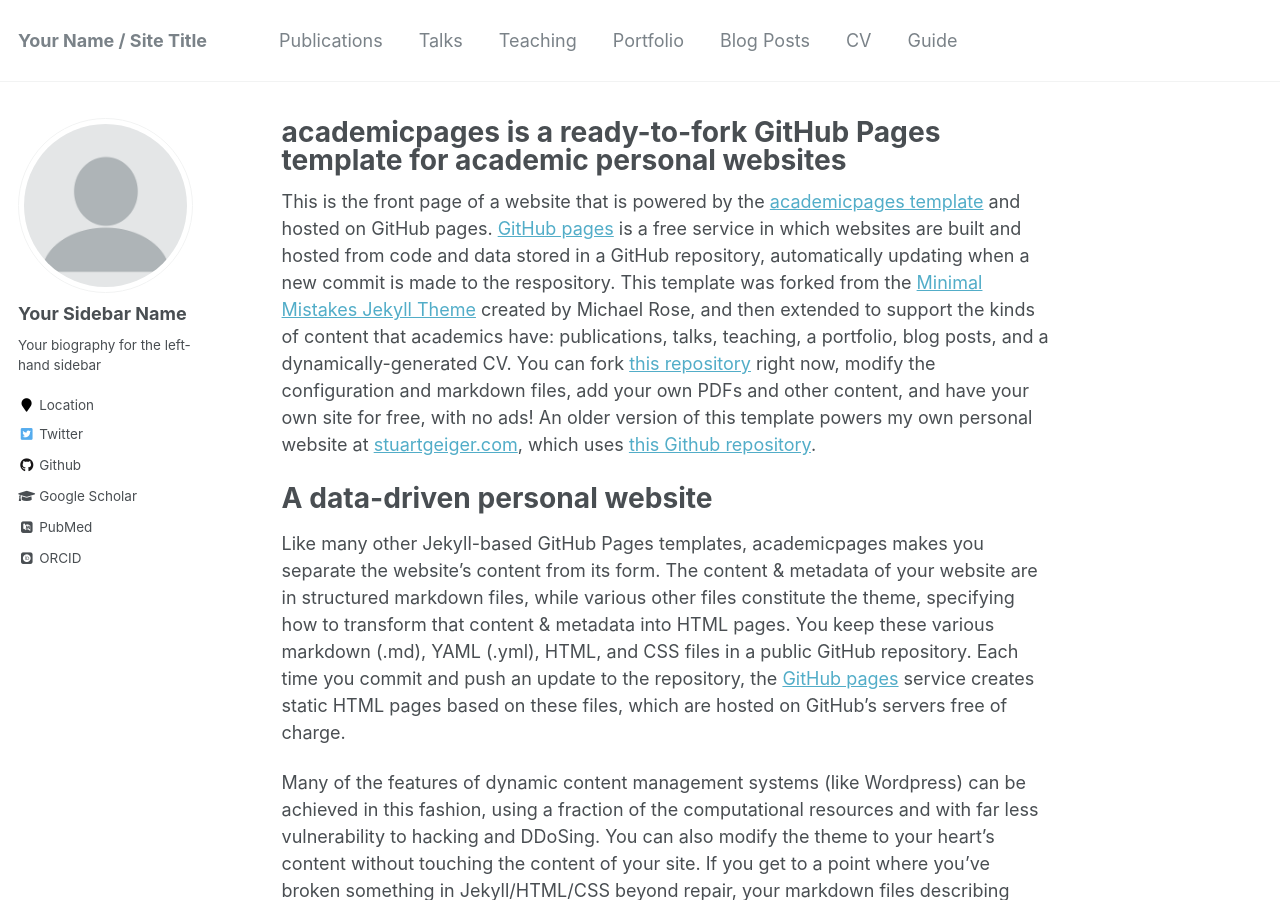
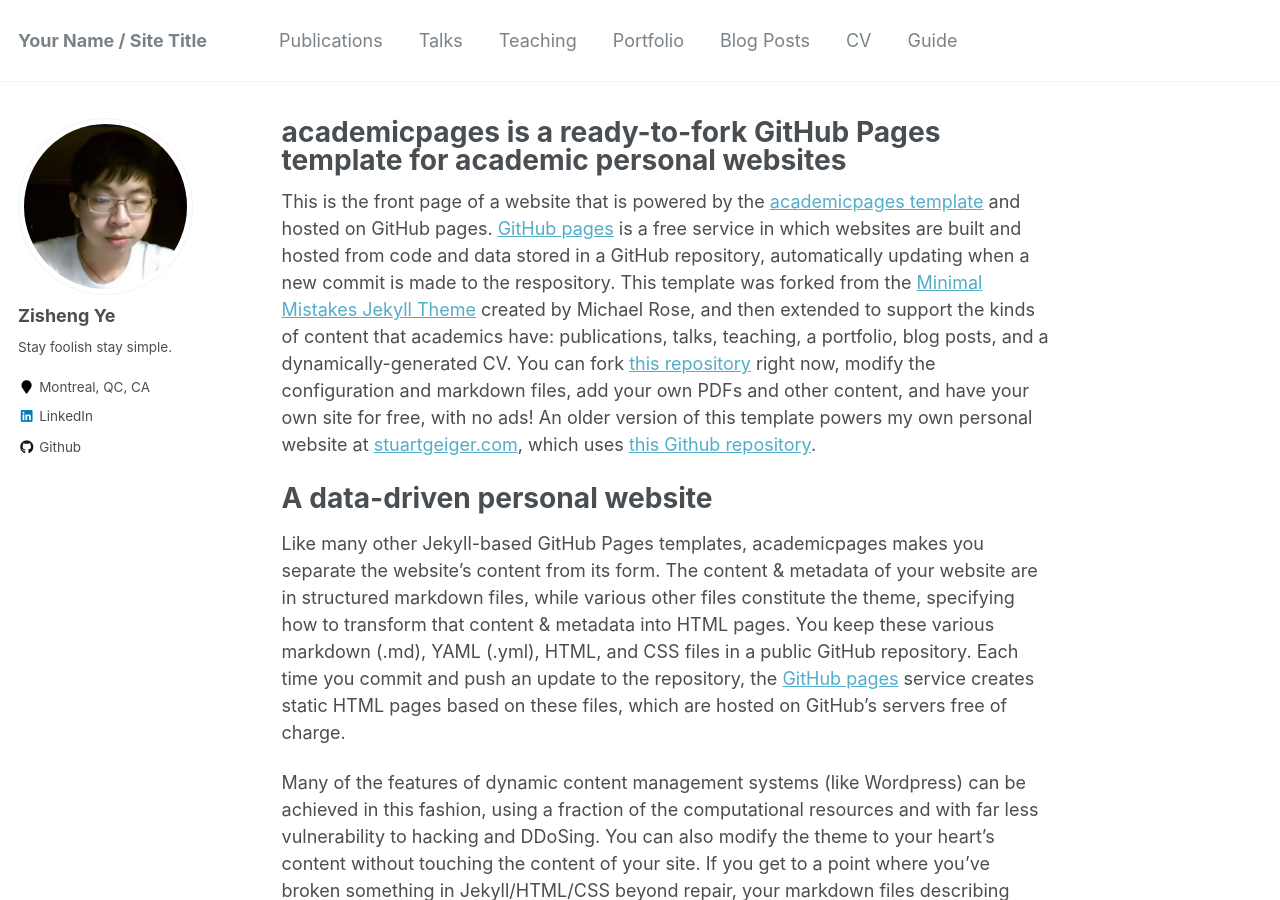
Before and after one commit to macaoleaf/macaoleaf.github.io, a Jekyll site: the page built from _pages/about.md, in a window 1280 px wide and 900 px high. Built offline with Jekyll 4.4.1, drawn with Linux system fonts in a browser that asks for light colours; some web fonts are replaced.

Commit message:
basic setup
name, profile, links

```diff
--- a/_config.yml
+++ b/_config.yml
@@ -80,13 +80,13 @@ analytics:
 
 # Site Author
 author:
-  name             : "Your Sidebar Name"
-  avatar           : "profile.png"
-  bio              : "Your biography for the left-hand sidebar"
-  location         : "Location"
+  name             : "Zisheng Ye"
+  avatar           : "profile.jpg"
+  bio              : "Stay foolish stay simple."
+  location         : "Montreal, QC, CA"
   employer         :
-  pubmed           : "https://www.ncbi.nlm.nih.gov/pubmed/?term=john+snow"
-  googlescholar    : "http://yourfullgooglescholarurl.com"
+  pubmed           : #"https://www.ncbi.nlm.nih.gov/pubmed/?term=john+snow"
+  googlescholar    : #"http://yourfullgooglescholarurl.com"
   email            :
   researchgate     :  # example: "https://www.researchgate.net/profile/yourprofile"
   uri              :
@@ -96,20 +96,20 @@ author:
   flickr           :
   facebook         :
   foursquare       :
-  github           : "academicpages"
+  github           : "macaoleaf"
   google_plus      :
   keybase          :
   instagram        :
   impactstory      : #"https://profiles.impactstory.org/u/xxxx-xxxx-xxxx-xxxx"
   lastfm           :
-  linkedin         :
-  orcid            : "http://orcid.org/yourorcidurl"
+  linkedin         : "https://www.linkedin.com/in/zisheng-ye-a94b03118/"
+  orcid            : #"http://orcid.org/yourorcidurl"
   pinterest        :
   soundcloud       :
   stackoverflow    : # http://stackoverflow.com/users/123456/username
   steam            :
   tumblr           :
-  twitter          : "replacethistwitterhandle"
+  twitter          : #"replacethistwitterhandle"
   vine             :
   weibo            :
   xing             :
```
Also changed, not shown: images/profile.jpg (added), images/profile.png (deleted), 2 other files.
